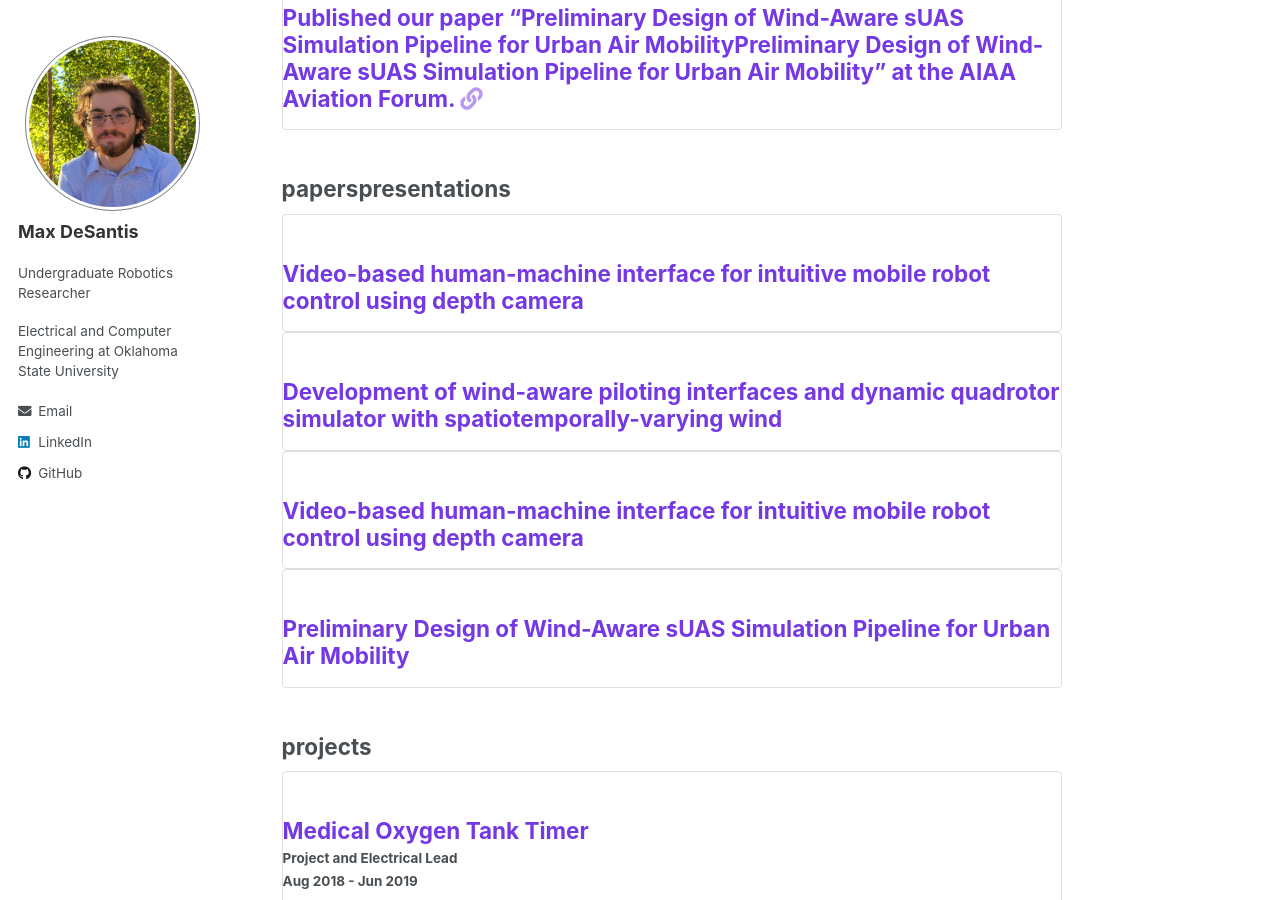
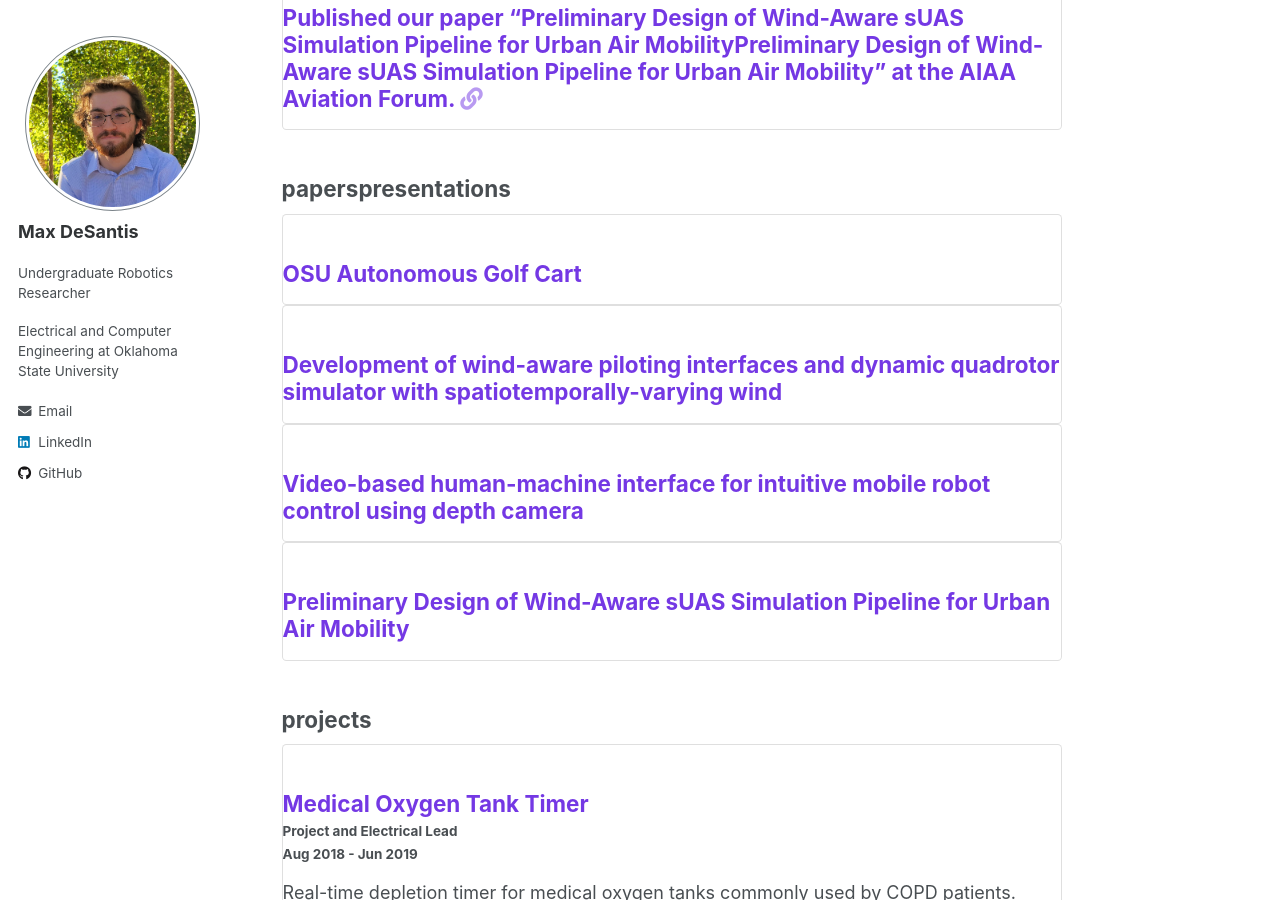
Before and after one commit to MaxDeSantis/MaxDeSantis.github.io, a Jekyll site: the page built from _pages/sitemap.md, in a window 1280 px wide and 900 px high, scrolled down 2516 px. Built offline with Jekyll 4.4.1, drawn with Linux system fonts in a browser that asks for light colours.

Commit message:
Update 2020_poster_mechatronics.md

```diff
--- a/_paperspresentations/2020_poster_mechatronics.md
+++ b/_paperspresentations/2020_poster_mechatronics.md
@@ -1,5 +1,5 @@
 ---
-title: Video-based human-machine interface for intuitive mobile robot control using depth camera
+title: OSU Autonomous Golf Cart
 authors: C. Thornton, D. Colon, <strong>M. DeSantis</strong>, H. Bai
 category: Poster Presentations
 conference: International Mechatronics and Robotics Conference and Exhibition
```
